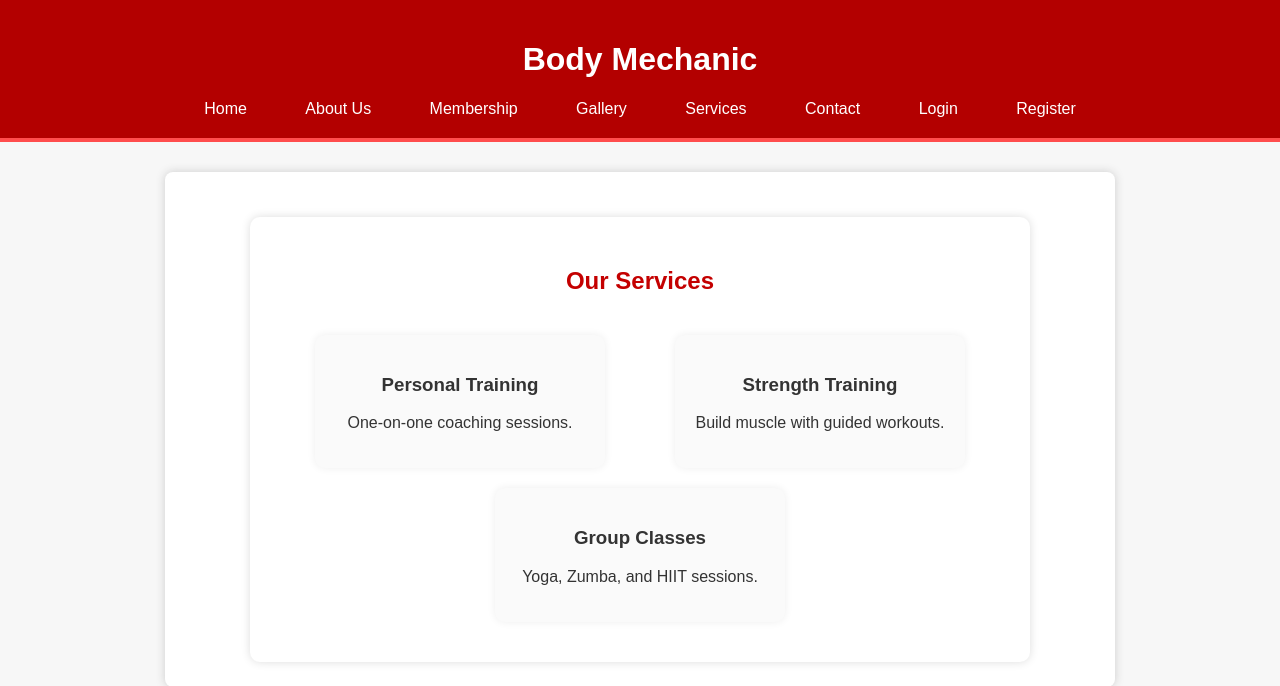
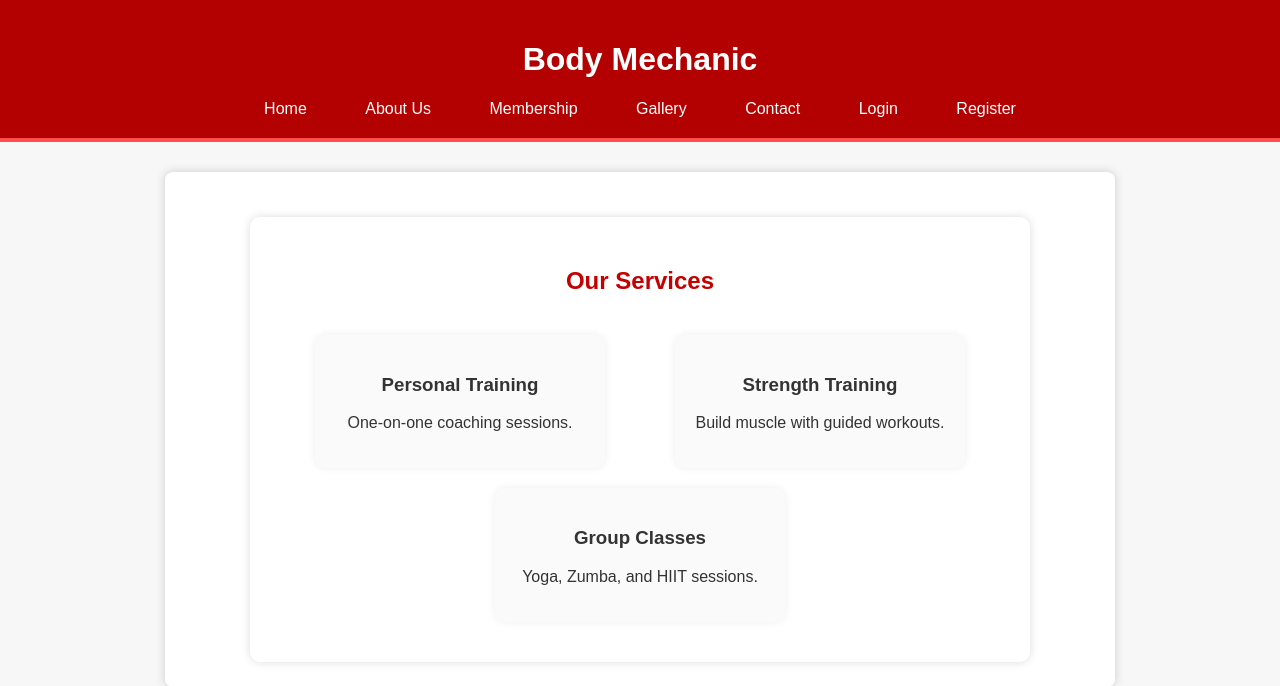
Before and after one commit to Shayanzia/Gym-Management, a Flask app: page /service in a window 1280 px wide. Shown: the top 686 px of the page. Run offline with Flask 3, Linux system fonts and the light colour scheme.

Commit message:
Update service.html

```diff
--- a/templates/service.html
+++ b/templates/service.html
@@ -14,7 +14,6 @@
             <a href="{{ url_for('about') }}">About Us</a>
             <a href="{{ url_for('membership') }}">Membership</a>
             <a href="{{ url_for('gallery') }}">Gallery</a>
-            <a href="{{ url_for('service') }}">Services</a>
             <a href="{{ url_for('contact') }}">Contact</a>
             <a href="{{ url_for('login') }}">Login</a>
             <a href="{{ url_for('register') }}">Register</a>
```
